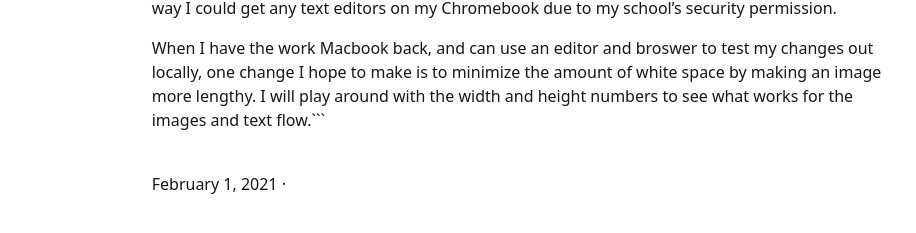
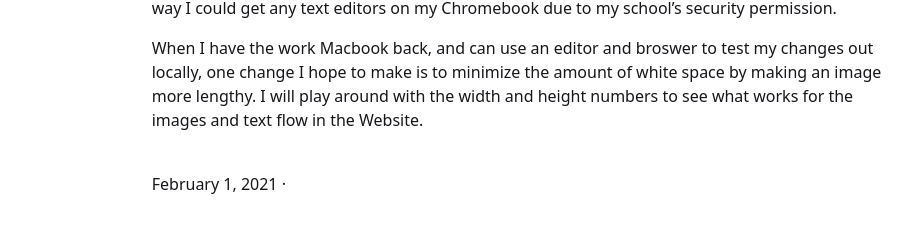
Before and after one commit to celestem406/celestem406.Github.io, a Jekyll site: the page built from _posts/2021-02-01-Using-Tables-In-My-Website.md, in a window 1280 px wide. Shown: the part 236-469 px from the top of the page, without its empty margins (201-1117 px from the left). Built offline with Jekyll 4.4.1, drawn with Linux system fonts in a browser that asks for light colours; a file with an impossible date is left out.

Commit message:
Update 2021-02-01-Using-Tables-In-My-Website.md

````diff
--- a/_posts/2021-02-01-Using-Tables-In-My-Website.md
+++ b/_posts/2021-02-01-Using-Tables-In-My-Website.md
@@ -7,4 +7,4 @@ tags:
 ---
 This week I will be using my chromebook beacause I haven't gotten my Macbook. In the morning I worked on typing club for about 35 minutes.Then I logged into my email and onto slack. Then Kajari helped me with my website, we worked on adding tables to the webiste to make it flow. Every time I wanted to make a change on my website I had to commit it to the main branch on Github, so basically Github was building the website for me. I had to do this because there was no way I could get any text editors on my Chromebook due to my school's security permission.
 
-When I have the work Macbook back, and can use an editor and broswer to test my changes out locally, one change I hope to make is to minimize the amount of white space by making an image more lengthy. I will play around with the width and height numbers to see what works for the images and text flow.```
+When I have the work Macbook back, and can use an editor and broswer to test my changes out locally, one change I hope to make is to minimize the amount of white space by making an image more lengthy. I will play around with the width and height numbers to see what works for the images and text flow in the Website.
````
